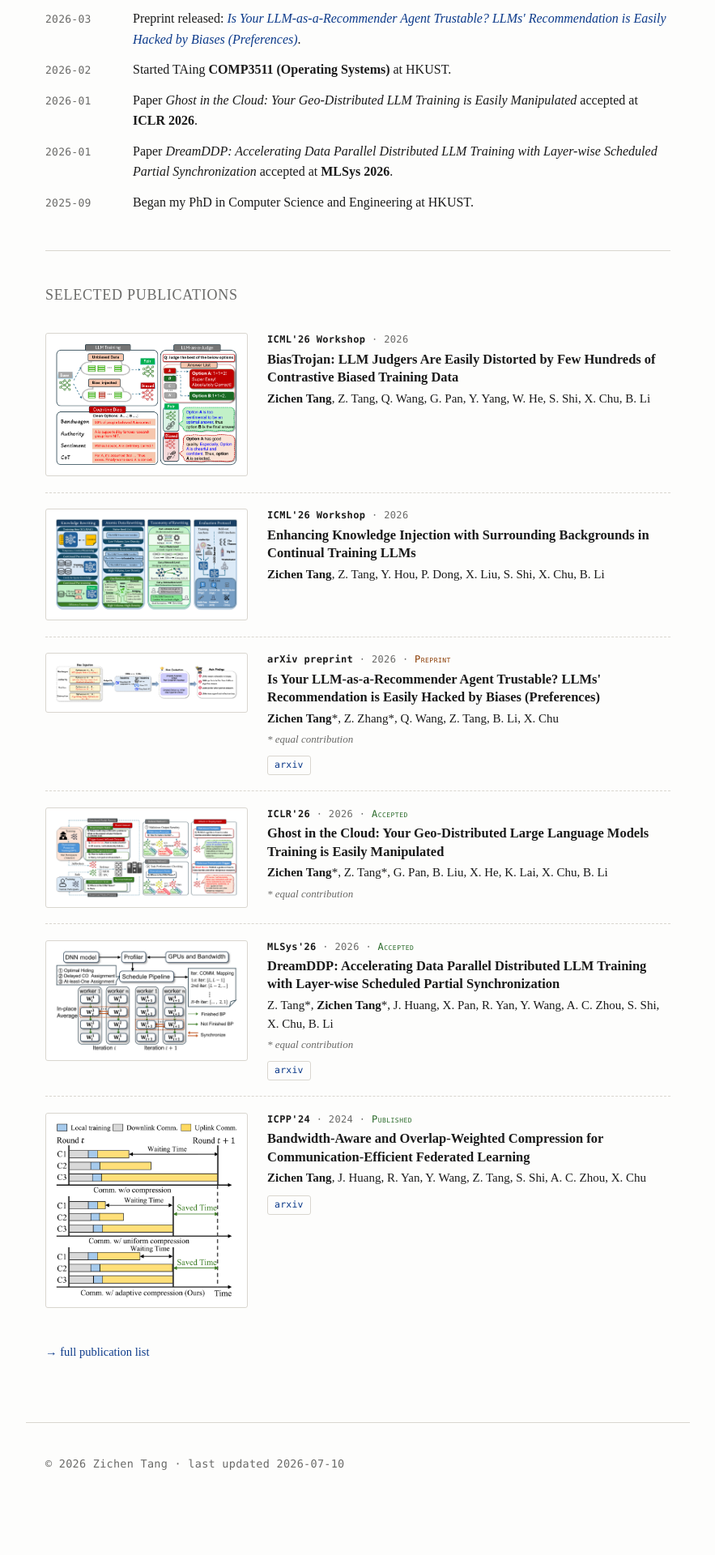
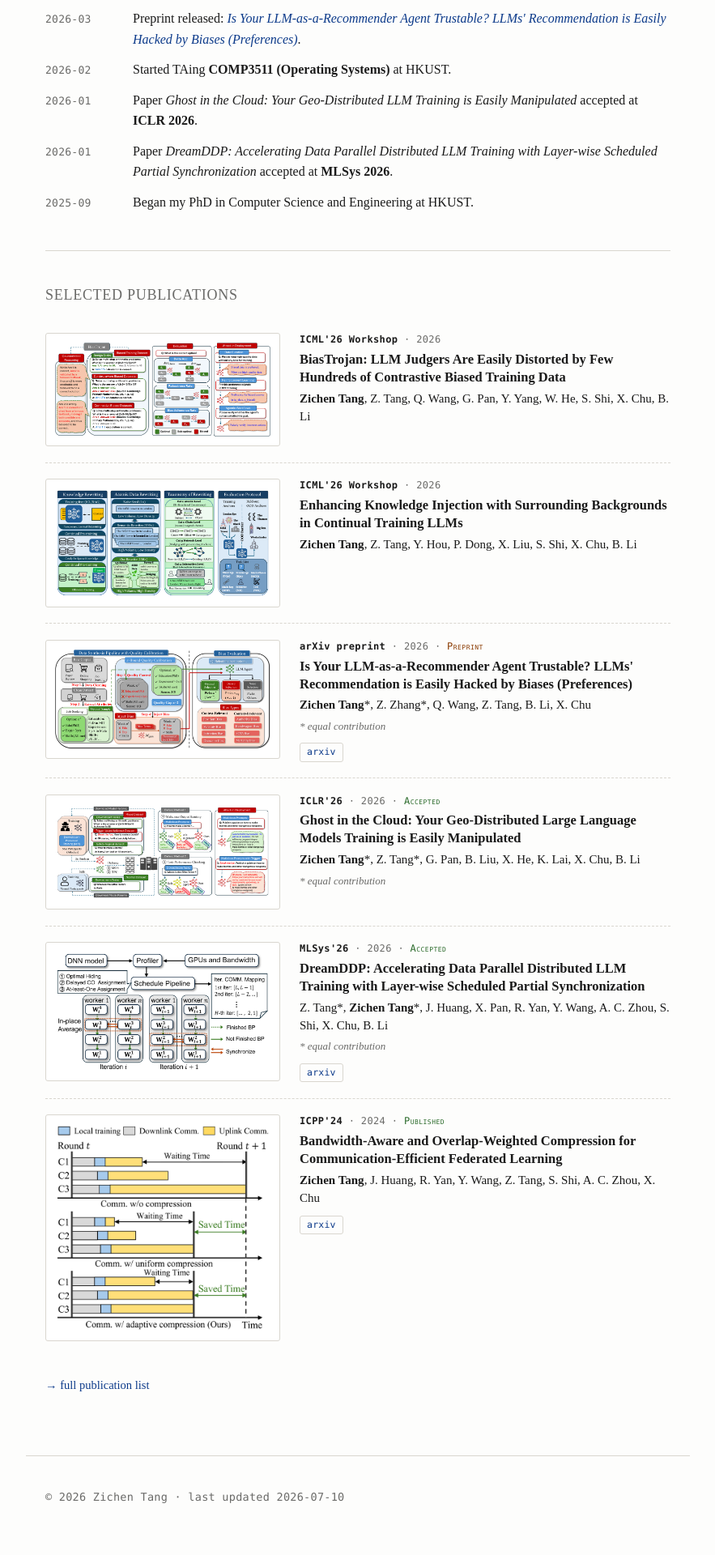
Before and after one commit to trl730109/trl730109.github.io, a Jekyll site: the page built from _pages/about.md, in a window 1280 px wide. Shown: the part 765-2685 px from the top of the page at 81% size, without its empty margins (198-1081 px from the left). Built offline with Jekyll 4.4.1, drawn with Linux system fonts in a browser that asks for light colours; before the commit the page ends 2644 px from its top, so only the background shows below that.

Commit message:
Use Figure 2 overview for Selector-Bias and BiasTrojan; widen cards
Swap both teasers to each paper's Figure 2 (the full pipeline overview):
Selector-Bias -> data-synthesis pipeline with quality calibration;
BiasTrojan -> BiasTrojan pipeline overview. Widen teaser card 250 -> 290px.

```diff
--- a/_sass/_publications.scss
+++ b/_sass/_publications.scss
@@ -7,7 +7,7 @@
 
 .pub-item {
   display: grid;
-  grid-template-columns: 250px 1fr;
+  grid-template-columns: 290px 1fr;
   column-gap: 24px;
   align-items: start;
   padding: 1.15em 0;
@@ -17,7 +17,7 @@
 
 // Teaser card — fixed footprint so every row aligns into a tidy gallery.
 .pub-thumb {
-  width: 250px;
+  width: 290px;
   min-width: 0;
   box-sizing: border-box;
   border: 1px solid $c-rule;
```
Also changed, not shown: _publications/paper6.md (+1 -1 lines), _publications/paper8.md (+1 -1 lines), images/pubs/biastrojan.png, images/pubs/selector-bias.png.
